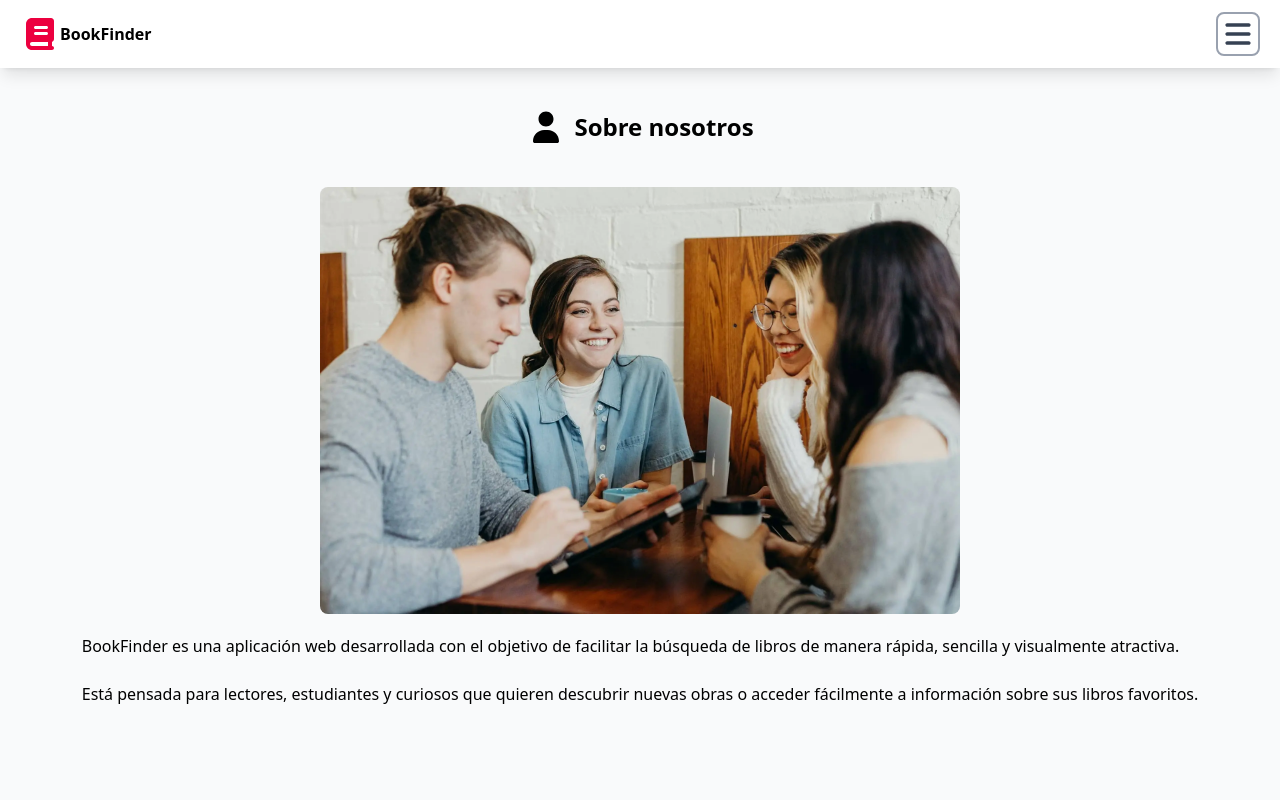
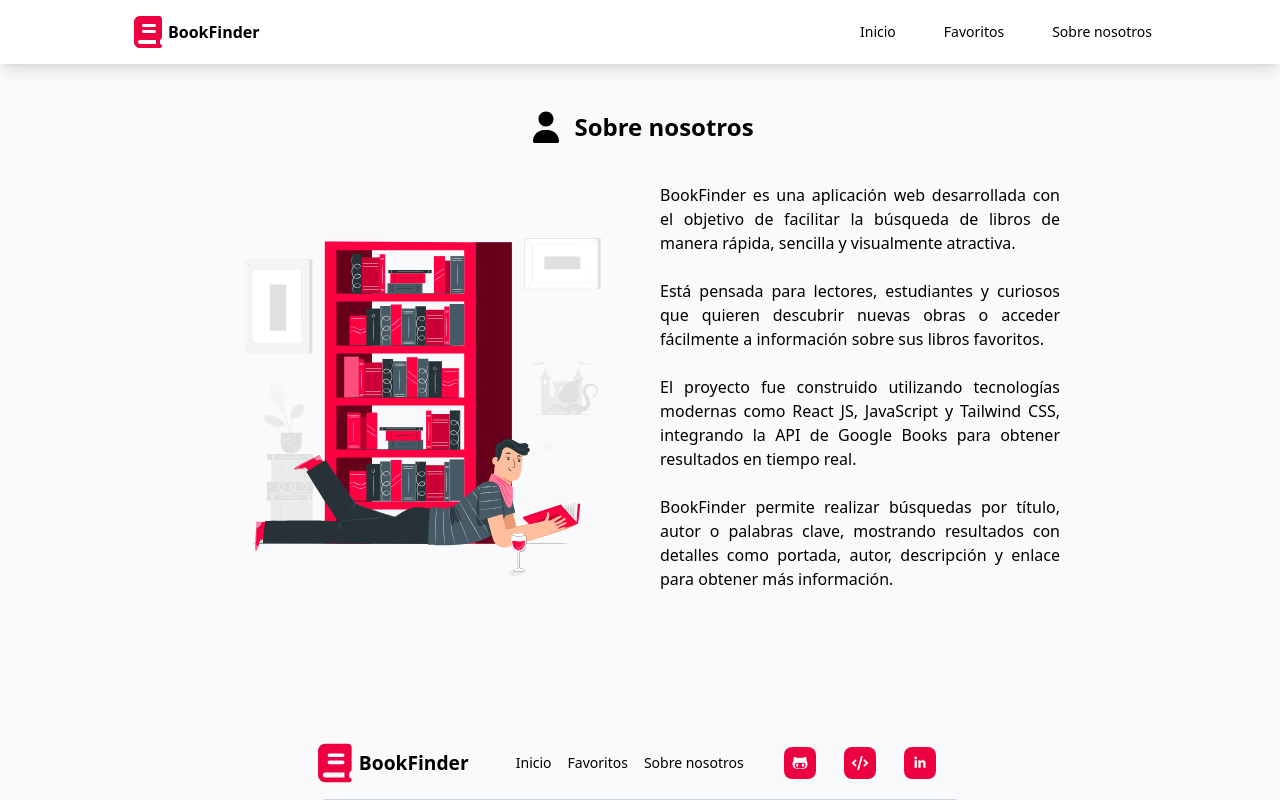
Before and after one commit to Ledtius/BookFinder, a React (Vite) app: page /about-us in a window 1280 px wide. Shown: the top 800 px of the page. Built offline with nearby package versions, Linux system fonts and the light colour scheme.

Commit message:
Added the view in Tablet and Pc in the components and fixed some things

```diff
--- a/src/components/common/Form.jsx
+++ b/src/components/common/Form.jsx
@@ -2,13 +2,14 @@ const Form = () => {
   return (
     <>
       <form
-        className="flex items-center justify-center relative w-full max-w-md"
+        className="flex items-center justify-center relative w-full max-w-md md:pt-10"
         onSubmit={(e) => {
           e.preventDefault();
         }}
       >
         <input
           type="text"
+          placeholder="Caperucita Roja..."
           className=" shadow-md p-4 rounded-lg w-full ring-2 ring-gray-300  focus:outline focus:outline-rose-500 min-w-60 pr-26"
         />
         <button className="absolute bg-rose-600 pl-6 pr-6 pt-2 pb-2 rounded-md border-1 text-white right-2 cursor-pointer transition-colors duration-200 ease-in hover:bg-white hover:text-rose-500 hover:border-rose-500">
--- a/src/components/layout/Footer.jsx
+++ b/src/components/layout/Footer.jsx
@@ -3,9 +3,9 @@ import { Link } from "react-router";
 const Footer = () => {
   return (
     <>
-      <footer className="min-w-80 flex justify-center mt-30">
-        <div className="flex flex-col items-center max-w-[1440px]">
-          <figure className="flex items-center transition transform ease-in scale-120 ">
+      <footer className="min-w-80 flex justify-center mt-30 flex-col items-center ">
+        <div className="flex flex-col items-center md:flex-row md:gap-4 lg:gap-10">
+          <figure className="flex items-center transition transform ease-in scale-120">
             <Link to="/" className="flex items-center">
               <svg
                 className="size-10 fill-rose-600"
@@ -17,8 +17,8 @@ const Footer = () => {
               <h2 className="font-bold">BookFinder</h2>
             </Link>
           </figure>
-          <nav className="flex flex-col justify-center items-center gap-8   p-5  w-full ">
-            <ul className="flex items-center flex-col gap-4 text-lg">
+          <nav className="flex flex-col justify-center items-center gap-10   p-5  w-full md:flex-row ">
+            <ul className="flex items-center flex-col gap-4 text-lg lg:flex-row md:text-sm">
               <li className="hover-nav-link">
                 <Link to={"/"}>Inicio</Link>
               </li>
@@ -71,11 +71,13 @@ const Footer = () => {
               </a>
             </section>
           </nav>
-          <hr />
-          <small className="text-center mt-4 p-4 text-neutral-500">
+        </div>
+        <hr className="border-1 border-gray-300 w-full" />
+        <small className="text-center p-4 text-neutral-500">
           © 2025 -{" "}
           <a
             className="hover-nav-link"
+            target="_blank"
             href="https://www.linkedin.com/in/caletdevia/"
           >
             Calet Devia
@@ -83,13 +85,13 @@ const Footer = () => {
           · Inspirado en diseño de{" "}
           <a
             className="hover-nav-link"
+            target="_blank"
             href="https://themefisher.com/demo?theme=godocs-bulma"
           >
             Themefisher
           </a>{" "}
           · Algunos derechos reservados
         </small>
-        </div>
       </footer>
     </>
   );
--- a/src/components/layout/Header.jsx
+++ b/src/components/layout/Header.jsx
@@ -9,7 +9,7 @@ const Header = () => {
   return (
     <>
       <header className="flex items-center justify-center pr-5 pl-5 pt-3 pb-3  shadow-lg min-w-8 fixed w-full z-20 bg-white">
-        <div className="flex items-center  w-full justify-between max-w-[1440px] relative">
+        <div className="flex items-center  w-full justify-between max-w-[1024px] relative">
           <figure
             className="flex items-center transition transform ease-in active:scale-105 z-20 cursor-pointer"
             onClick={() => {
@@ -28,7 +28,7 @@ const Header = () => {
             </Link>
           </figure>
           <button
-            className={`menu-btn transition-all duration-300 ease-in-out ${
+            className={`menu-btn transition-all duration-300 ease-in-out lg:hidden lg:pointer-events-none ${
               show
                 ? "scale-0 opacity-0 translate-y-2 pointer-events-none"
                 : "scale-100 opacity-100 translate-y-0"
@@ -44,7 +44,7 @@ const Header = () => {
             </svg>
           </button>
           <button
-            className={`menu-btn z-20  transition-all ease-out absolute right-0 ${
+            className={`menu-btn z-20  transition-all ease-out absolute right-0 lg:hidden lg:pointer-events-none ${
               show
                 ? "scale-100 opacity-100"
                 : "scale-0 opacity-0 pointer-events-none"
@@ -60,14 +60,14 @@ const Header = () => {
             </svg>
           </button>
           <div
-            className={`absolute w-full inset-4 z-10 p-10 transition-all duration-300 ease-in ${
+            className={`absolute w-full inset-4 z-10 p-10 transition-all duration-300 ease-in lg:static lg:w-fit lg:p-0 l lg:flex lg:h-fit lg:items-center lg:justify-center ${
               show
-                ? "opacity-100 translate-y-2"
-                : "opacity-0 translate-y-0 pointer-events-none"
+                ? "opacity-100 translate-y-2 lg:opacity-100 lg:translate-y-0"
+                : "opacity-0 translate-y-0 pointer-events-none lg:opacity-100 lg:translate-y-0 lg:pointer-events-auto"
             }`}
           >
-            <nav className="flex justify-center border-1 border-gray-400 p-5 shadow-lg w-full bg-white">
-              <ul className="flex items-center flex-col gap-4 text-lg">
+            <nav className="flex justify-center border-1 border-gray-400 p-5 shadow-lg w-full bg-white lg:border-0 lg:border-none lg:p-0 lg:bg-none lg:shadow-none lg:items-center">
+              <ul className="flex items-center flex-col gap-4 text-lg lg:flex-row lg:w-fit lg:gap-12 lg:text-sm">
                 <li className="hover-nav-link">
                   <Link to={"/"} onClick={changeShow}>
                     Inicio
--- a/src/components/layout/Layout.jsx
+++ b/src/components/layout/Layout.jsx
@@ -7,7 +7,7 @@ const Layout = () => {
     <>
       <div className="flex flex-col items-center justify-between h-full  w-full bg-gray-50">
         <Header />
-        <main className="flex justify-center">
+        <main className="flex justify-center ">
           <div className="max-w-[1440px] w-full pr-10 pl-10">
             <Outlet />
           </div>
--- a/src/components/pages/AboutUs.jsx
+++ b/src/components/pages/AboutUs.jsx
@@ -1,7 +1,7 @@
 const AboutUs = () => {
   return (
     <>
-      <section className="mt-[107.2px] flex flex-col items-center w-full">
+      <section className="mt-[107.2px] flex flex-col items-center w-full ">
         <figure className="flex items-center gap-2 ">
           <svg
             className="size-10"
@@ -12,12 +12,19 @@ const AboutUs = () => {
           </svg>
           <h1 className="font-bold text-2xl">Sobre nosotros</h1>
         </figure>
-        <img
-          className="mt-10 rounded-lg min-w-60 w-full max-w-160"
+        <div className="flex flex-col items-center md:flex-row md:gap-10">
+          {/* <img
+            className="mt-10 rounded-lg min-w-60 w-full max-w-100 h-full md:w-full md:h-105"
             src="/src/assets/image/about-us.webp"
             alt="about-us"
+          /> */}
+
+          <img
+            className="mt-10 rounded-lg min-w-60 w-full max-w-100 h-full md:w-full md:h-105"
+            src="/src/assets/image/about-us-2.svg"
+            alt=""
           />
-        <article className="mt-5 text-justify">
+          <article className="mt-5 text-justify md:flex-row max-w-100">
             <p>
               BookFinder es una aplicación web desarrollada con el objetivo de
               facilitar la búsqueda de libros de manera rápida, sencilla y
@@ -26,10 +33,23 @@ const AboutUs = () => {
             <br />
             <p>
               Está pensada para lectores, estudiantes y curiosos que quieren
-            descubrir nuevas obras o acceder fácilmente a información sobre sus
-            libros favoritos.
+              descubrir nuevas obras o acceder fácilmente a información sobre
+              sus libros favoritos.
+            </p>
+            <br />
+            <p>
+              El proyecto fue construido utilizando tecnologías modernas como
+              React JS, JavaScript y Tailwind CSS, integrando la API de Google
+              Books para obtener resultados en tiempo real.
+            </p>
+            <br />
+            <p>
+              BookFinder permite realizar búsquedas por título, autor o palabras
+              clave, mostrando resultados con detalles como portada, autor,
+              descripción y enlace para obtener más información.
             </p>
           </article>
+        </div>
       </section>
     </>
   );
--- a/src/components/pages/Favorites.jsx
+++ b/src/components/pages/Favorites.jsx
@@ -2,8 +2,8 @@ import BookItem from "../books/BookItem.jsx";
 const Favorites = () => {
   return (
     <>
-      <section className="mt-[107.2px] flex flex-col items-center w-full">
-        <figure className="flex items-center gap-2 ">
+      <section className="mt-30 flex flex-col items-center w-full ">
+        <figure className="flex items-center justify-center gap-2 ">
           <svg
             className="size-10 fill-yellow-400"
             xmlns="http://www.w3.org/2000/svg"
@@ -11,11 +11,11 @@ const Favorites = () => {
           >
             <path d="M341.5 45.1C337.4 37.1 329.1 32 320.1 32C311.1 32 302.8 37.1 298.7 45.1L225.1 189.3L65.2 214.7C56.3 216.1 48.9 222.4 46.1 231C43.3 239.6 45.6 249 51.9 255.4L166.3 369.9L141.1 529.8C139.7 538.7 143.4 547.7 150.7 553C158 558.3 167.6 559.1 175.7 555L320.1 481.6L464.4 555C472.4 559.1 482.1 558.3 489.4 553C496.7 547.7 500.4 538.8 499 529.8L473.7 369.9L588.1 255.4C594.5 249 596.7 239.6 593.9 231C591.1 222.4 583.8 216.1 574.8 214.7L415 189.3L341.5 45.1z" />
           </svg>
-          <h1 className="font-bold text-2xl">Favoritos</h1>
+          <h1 className="font-bold text-2xl md:text-3xl">Favoritos</h1>
         </figure>
 
         <img
-          className="size-9/12 max-w-sm mt-20"
+          className="size-9/12 max-w-sm mt-20 hidden"
           src="/src/assets/image/emptySearch.png"
           alt="no-search"
         />
--- a/src/components/pages/Home.jsx
+++ b/src/components/pages/Home.jsx
@@ -5,7 +5,7 @@ import { Link } from "react-router";
 const Home = () => {
   return (
     <>
-      <section className="flex items-center flex-col">
+      <section className="flex items-center flex-col mt-30">
         <Hero />
         <Form />
         <BookList />
--- a/src/general.css
+++ b/src/general.css
@@ -17,5 +17,5 @@
 }
 
 .footer-btn-icon {
-  @apply size-8 fill-white;
+  @apply size-8 fill-white md:size-4;
 }
```
Also changed, not shown: src/components/books/BookInfo.jsx (+9 -7 lines), src/components/common/Hero.jsx (+6 -8 lines), src/assets/image/about-us-2.svg (added). Lines whose indentation alone changed are shown as unchanged.
